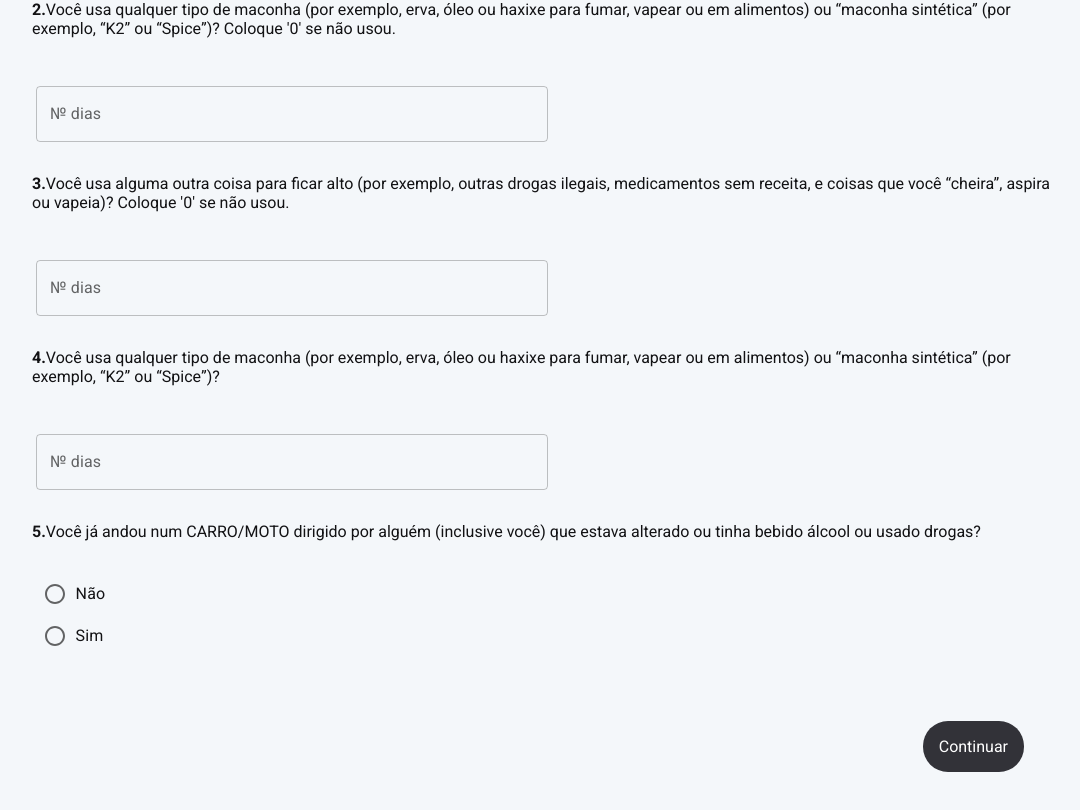
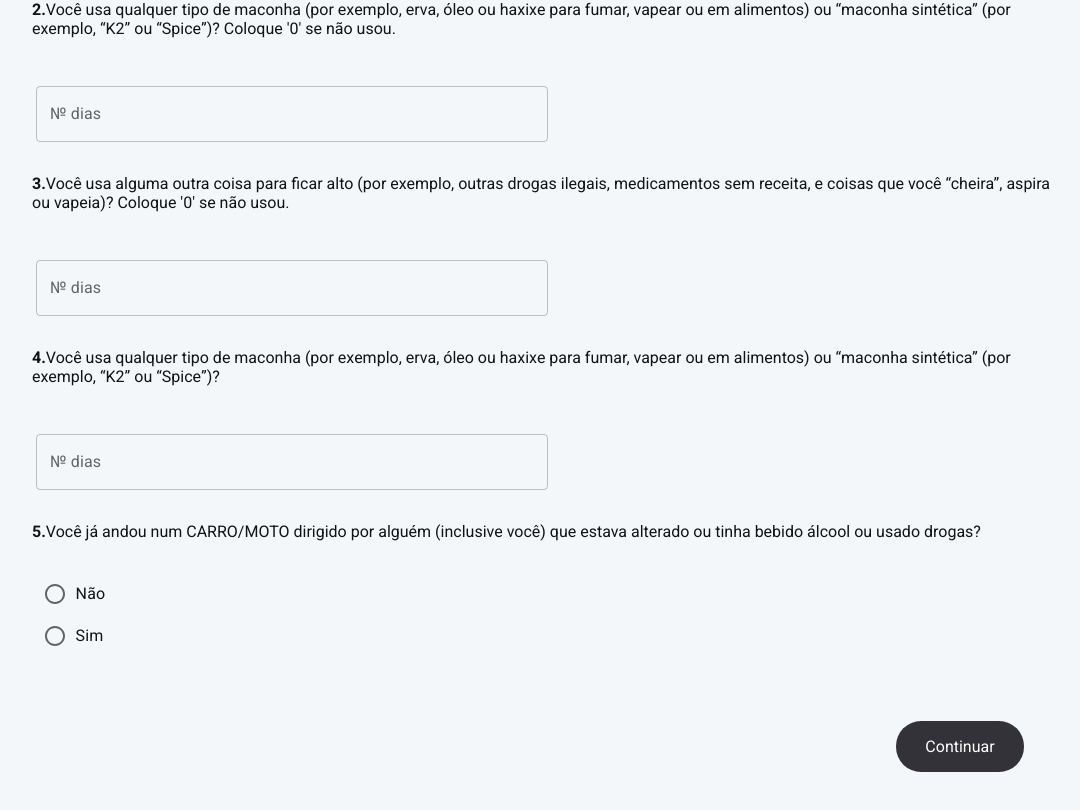
Before and after one commit to kalinDev/FormProjetoDePesquisa, a React (Vite) app: page /form in a window 1280 px wide. Shown: the part 405-1215 px from the top of the page, without its empty margins (96-1176 px from the left). Built offline with nearby package versions, Linux system fonts and the light colour scheme.

Commit message:
feature: adding style to footerContainer

```diff
--- a/src/components/formFooterContainer/FormFooterContainer.tsx
+++ b/src/components/formFooterContainer/FormFooterContainer.tsx
@@ -10,10 +10,18 @@ interface FormFooterContainerProp {
 export function FormFooterContainer({ isFirstPage, isLastPage, onPrev }: FormFooterContainerProp) {
     return (
         <footer style={FormFooterContainerStyle.container}>
-            {!isFirstPage && <button type="button" onClick={onPrev}>Voltar</button>}
+            {!isFirstPage &&
+            <button
+                style={FormFooterContainerStyle.button}
+                type="button"
+                onClick={onPrev}
+            >
+                Voltar
+            </button>}
             <button
                 style={{
                     ...(!isLastPage && FormFooterContainerStyle.rightButton),
+                    ...FormFooterContainerStyle.button
                 }}
                 type="submit"
             >
--- a/src/components/formFooterContainer/FormFooterContainerStyle.tsx
+++ b/src/components/formFooterContainer/FormFooterContainerStyle.tsx
@@ -1,10 +1,14 @@
 export const FormFooterContainerStyle = {
     container: {
       display: 'flex',
-      justifyContent: 'space-between', // Botões nas extremidades
-      alignItems: 'center', // Alinha verticalmente os botões
+      justifyContent: 'space-between',
+      alignItems: 'center',
+    },
+    button:{
+        minWidth: '8rem',
+        minHeight: '3rem'
     },
     rightButton: {
-      marginLeft: 'auto', // Alinha o botão à direita
+      marginLeft: 'auto',
     },
   };
```
